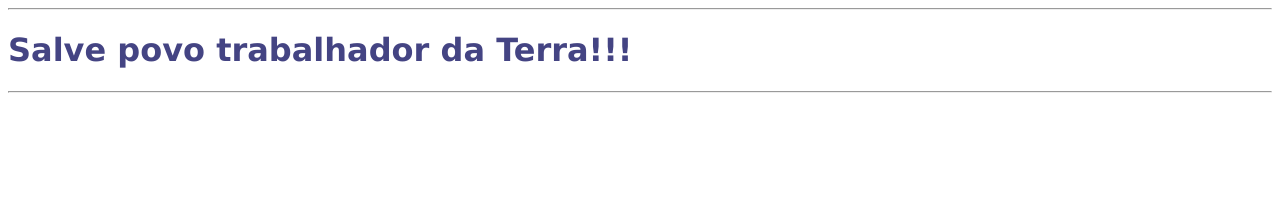
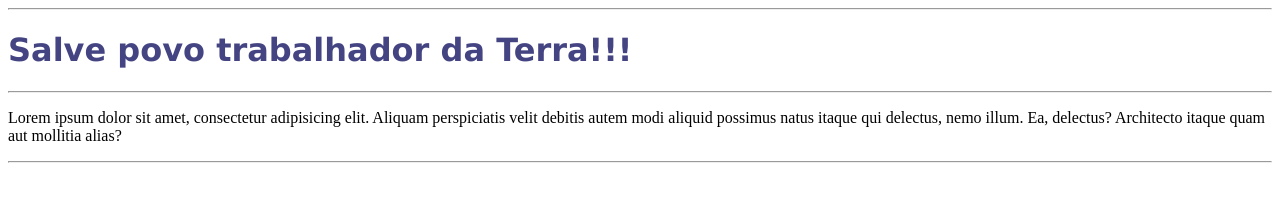
Before and after one commit to RafaelCardoso8/Projeto1-CursoGitEGithub, a plain HTML site: page Site_Teste/index.html in a window 1280 px wide. Drawn offline with Linux system fonts and the light colour scheme.

Commit message:
Adicionei um parágrafo.

```diff
--- a/Site_Teste/index.html
+++ b/Site_Teste/index.html
@@ -15,5 +15,7 @@
     <hr>
     <h1>Salve povo trabalhador da Terra!!!</h1>
     <hr>
+    <p>Lorem ipsum dolor sit amet, consectetur adipisicing elit. Aliquam perspiciatis velit debitis autem modi aliquid possimus natus itaque qui delectus, nemo illum. Ea, delectus? Architecto itaque quam aut mollitia alias?</p>
+    <hr>
 </body>
 </html>
```
